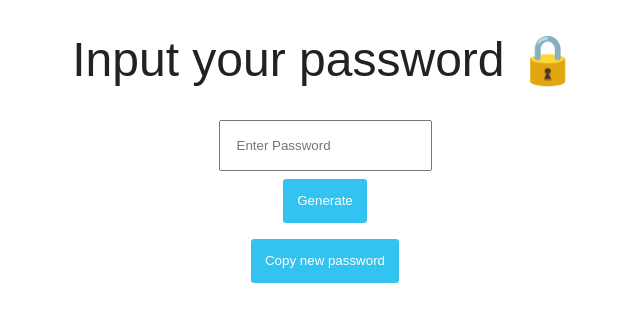
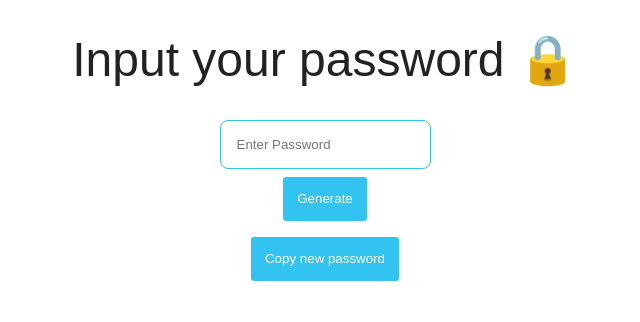
Before and after one commit to AlanPoveda/encypt-password, a Next.js app: page / in a window 1280 px wide. Shown: the top 322 px of the page, without its empty margins (315-955 px from the left). Built offline with nearby package versions, Linux system fonts and the light colour scheme.

Commit message:
Config message error, if not input any value

```diff
--- a/src/components/InputPassword/index.tsx
+++ b/src/components/InputPassword/index.tsx
@@ -9,12 +9,14 @@ export function InputPassword(){
     const [message, setMessage] = useState('');
 
     function generatePassword(){
+        if(password.length == 0) return setMessage("Input valid password");
         setEncryptPassword(sha512(password));
         setMessage("Password generate")
         setTimeout(() => {setMessage("")}, 2000)
     }
 
     function copyEncryptPassword(){
+        if(passwordEncrypt.length == 0) return setMessage("Input valid password");
         navigator.clipboard.writeText(passwordEncrypt);
         setMessage("Password Copied")
         setTimeout(() => {setMessage("")}, 2000)
--- a/src/components/InputPassword/styles.ts
+++ b/src/components/InputPassword/styles.ts
@@ -8,6 +8,8 @@ export const InputPasswordStyle = styled.div`
 
     input{
         padding: 1rem;
+        border: 0.1rem solid var(--background-button-color);
+        border-radius: 0.5rem;
     }
 
     button{
```
